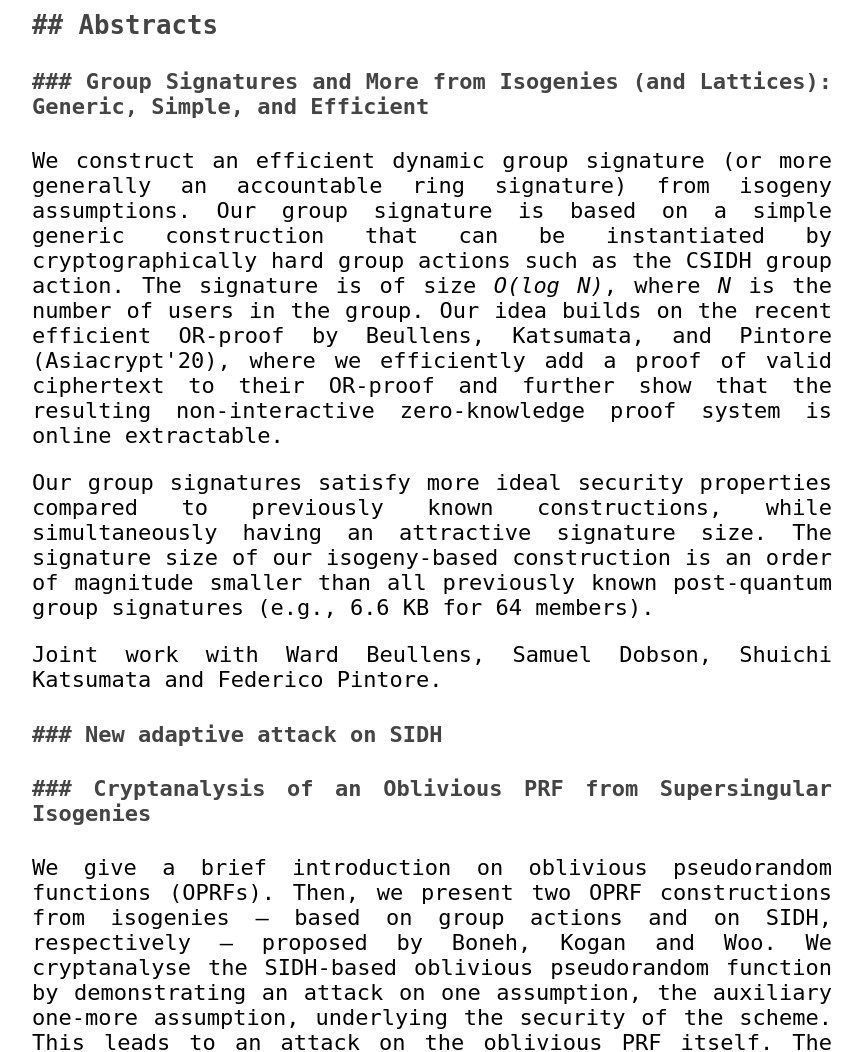
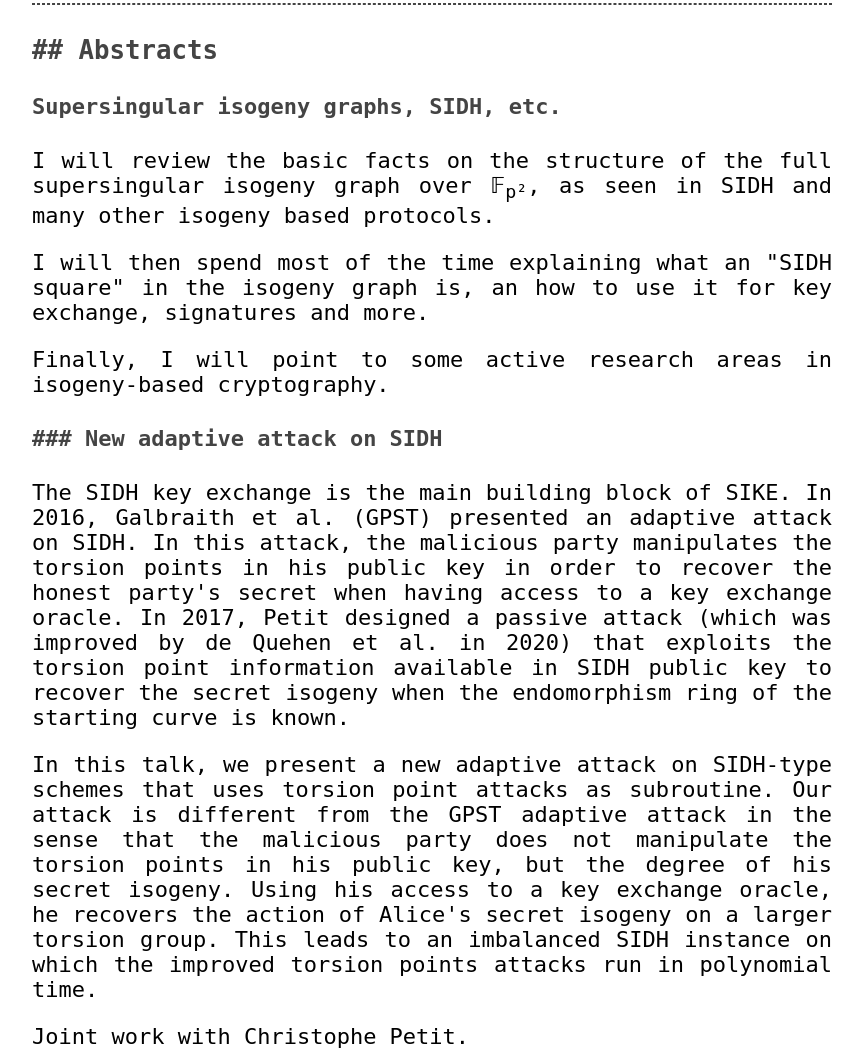
Before and after one commit to defeo/2022-isogeny-day, a plain HTML site: page index.html in a window 1280 px wide. Shown: the part 1048-2100 px from the top of the page, without its empty margins (208-1071 px from the left). Drawn offline with Linux system fonts and the light colour scheme.

Commit message:
More abstracts, minor updates

```diff
--- a/index.html
+++ b/index.html
@@ -76,6 +76,7 @@
       <p><strong>**Thursday July 7, 2022, 11am–5pm**</strong></p>
 
       <address>
+	Room K247<br>
 	<a href="https://www.zurich.ibm.com/">IBM Research Switzerland</a><br>
 	Säumerstrasse 4, 8803 Rüschlikon<br>
 	<a target="_self" href="geo:47.30974,8.54530?z=17">47.30974,8.54530</a> – <a href="https://www.openstreetmap.org/?mlat=47.30974&mlon=8.54530#map=17/47.30974/8.54530&layers=T">See on a map</a>.
@@ -90,12 +91,12 @@
       <tr>
 	<td>11:05–11:45</td>
 	<td>Ward Beullens</td>
-	<td>Cryptographic group actions, CSIDH, CSI-FiSh</td>
+	<td><a target="_self" href="#ward">Cryptographic group actions, CSIDH, CSI-FiSh</a></td>
       </tr>
       <tr>
 	<td>11:50–12:30</td>
 	<td>Luca De Feo</td>
-	<td>Supersingular isogeny graphs, SIDH, etc.</td>
+	<td><a target="_self" href="#luca">Supersingular isogeny graphs, SIDH, etc.</a></td>
       </tr>
       <tr class="break">
 	<td colspan="3" class="center"><em>*lunch break*</em></td>
@@ -125,6 +126,46 @@
 
     <h3 id="abstracts">## Abstracts</h3>
 
+    <h4 id="ward"></h4>
+
+    <h4 id="luca">Supersingular isogeny graphs, SIDH, etc.</h4>
+
+    <p>I will review the basic facts on the structure of the full
+      supersingular isogeny graph over 𝔽<sub>p²</sub>, as seen in SIDH
+      and many other isogeny based protocols.</p>
+
+    <p>I will then spend most of the time explaining what an "SIDH
+      square" in the isogeny graph is, an how to use it for key
+      exchange, signatures and more.</p>
+
+    <p>Finally, I will point to some active research areas in
+      isogeny-based cryptography.</p>
+
+    <h4 id="boris">### New adaptive attack on SIDH</h4>
+
+    <p>The SIDH key exchange is the main building block of SIKE. In
+      2016, Galbraith et al. (GPST) presented an adaptive attack on
+      SIDH. In this attack, the malicious party manipulates the
+      torsion points in his public key in order to recover the honest
+      party's secret when having access to a key exchange oracle. In
+      2017, Petit designed a passive attack (which was improved by de
+      Quehen et al. in 2020) that exploits the torsion point
+      information available in SIDH public key to recover the secret
+      isogeny when the endomorphism ring of the starting curve is
+      known.</p>
+
+    <p>In this talk, we present a new adaptive attack on SIDH-type
+      schemes that uses torsion point attacks as subroutine.  Our
+      attack is different from the GPST adaptive attack in the sense
+      that the malicious party does not manipulate the torsion points
+      in his public key, but the degree of his secret isogeny. Using
+      his access to a key exchange oracle, he recovers the action of
+      Alice's secret isogeny on a larger torsion group.  This leads to
+      an imbalanced SIDH instance on which the improved torsion points
+      attacks run in polynomial time.</p>
+
+    <p>Joint work with Christophe Petit.</p>
+
     <h4 id="yi-fu">### Group Signatures and More from Isogenies (and
       Lattices): Generic, Simple, and Efficient</h4>
 
@@ -150,8 +191,6 @@
     <p>Joint work with Ward Beullens, Samuel Dobson, Shuichi Katsumata
       and Federico Pintore.</p>
 
-    <h4 id="boris">### New adaptive attack on SIDH</h4>
-
     <h4 id="simon">### Cryptanalysis of an Oblivious PRF from Supersingular Isogenies</h4>
 
     <p>We give a brief introduction on oblivious pseudorandom
@@ -169,6 +208,9 @@
       OPRF protocol to include some countermeasures, and present a
       second subexponential attack that succeeds in the presence of
       said countermeasures.</p>
+
+    <p>Joint work with Andrea Basso, Péter Kutas, Christophe Petit,
+      and Antonio Sanso.</p>
 
     <hr>
 
@@ -190,7 +232,7 @@
 
     <p>From Zürich Bürkliplatz, take bus 165 to Rüschlikon, Säumerstrasse.</p>
 
-    <p><a href='https://www.sbb.ch/de/kaufen/pages/fahrplan/fahrplan.xhtml?suche=true&von=Zuerich HB&nach=Rueschlikon, Saeumerstrasse&datum=Do, 07.07.2022&zeit=10:45&an=true'>>>> Go to SBB search</a></p>
+    <p><a href='https://www.sbb.ch/de/kaufen/pages/fahrplan/fahrplan.xhtml?suche=true&nach=Rueschlikon, Saeumerstrasse&datum=Do, 07.07.2022&zeit=10:45&an=true'>>>> Go to SBB search</a></p>
 
     <h4>### What about lunch?</h4>
 
```
